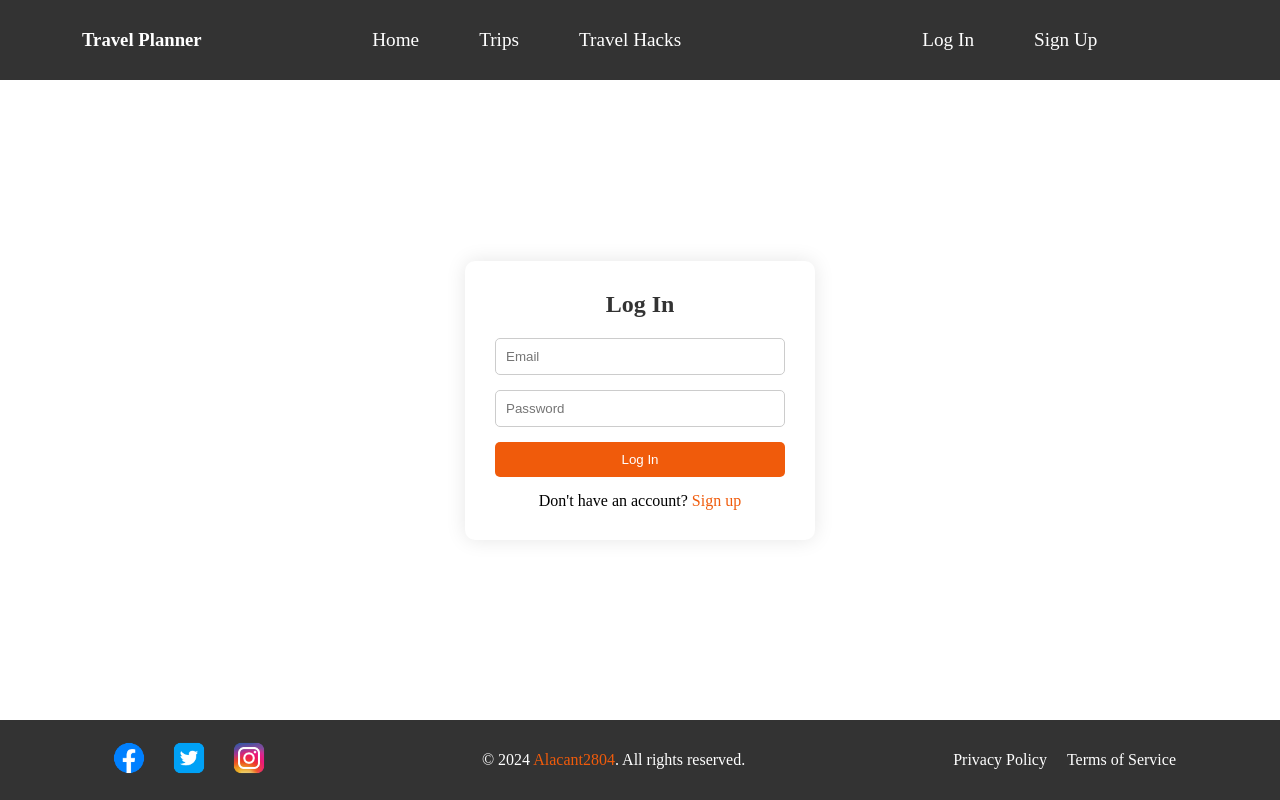
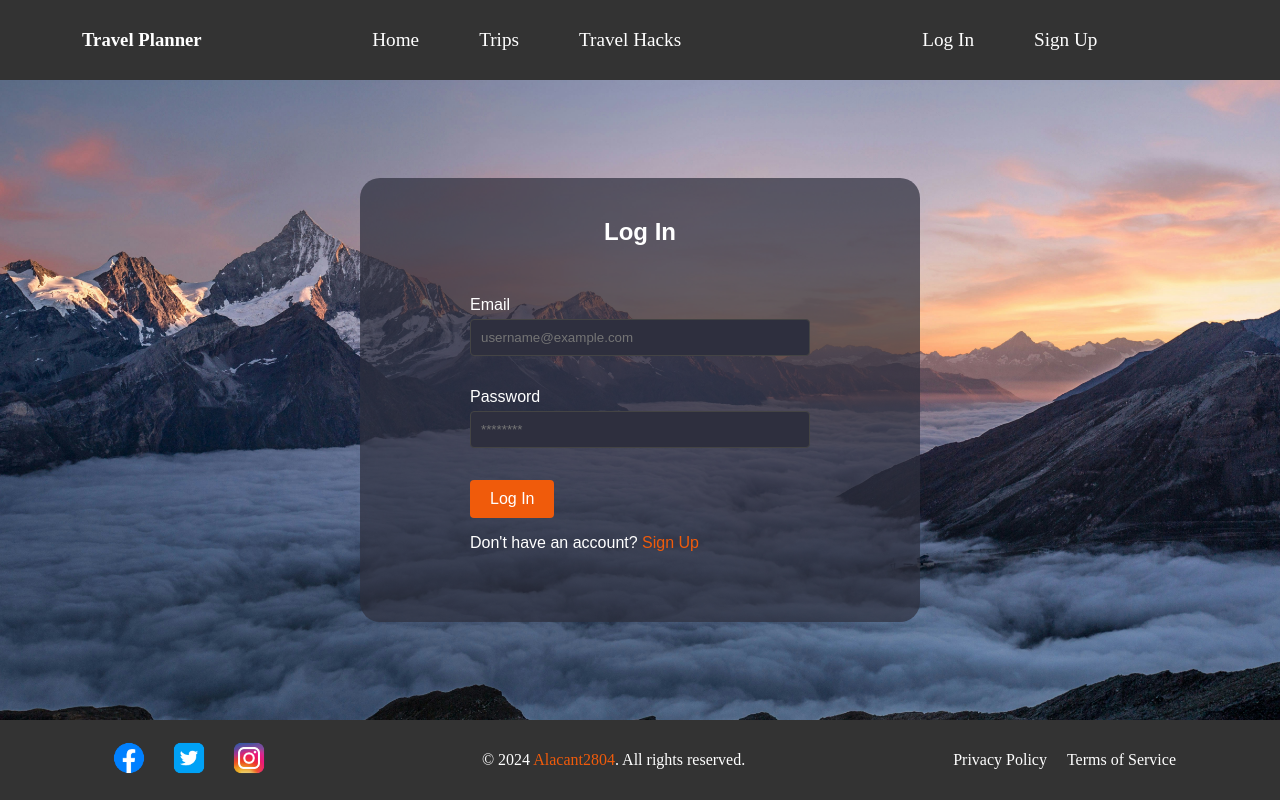
Before and after one commit to Alacant2804/Travel-App, a React (Vite) app in the folder travel-app/: page /login in a window 1280 px wide. Built offline with nearby package versions, Linux system fonts and the light colour scheme.

Commit message:
Updated login form

```diff
--- a/travel-app/src/Login.css
+++ b/travel-app/src/Login.css
@@ -1,61 +1,74 @@
-.login-container {
+.page-content {
   display: flex;
   justify-content: center;
   align-items: center;
+  background-color: rgb(68, 68, 87);
+  color: white;
+  font-family: "Arial", sans-serif;
+  margin: 0;
+  padding: 0;
   height: 80vh;
+  background-image: url("./background-login.jpg");
+  background-size: cover;
+  background-position: center;
 }
 
-  .login-box {
-    background-color: #fff;
-    padding: 30px;
-    border-radius: 10px;
-    box-shadow: 0 0 20px rgba(0, 0, 0, 0.1);
-    width: 350px;
+.signup-container {
+  display: flex;
+  flex-direction: column;
+  align-items: center;
+  padding: 20px;
+  background-color: rgba(46, 47, 62, 0.7);
+  width: 70vh;
+  border-radius: 20px;
 }
 
-  .login-heading {
-    text-align: center;
-    margin-bottom: 20px;
-    font-size: 24px;
-    color: #333;
+.signup-header {
+  color: white;
+  max-width: 600px;
+  margin: 20px;
 }
 
-  .login-form {
-    display: flex;
-    flex-direction: column;
+.signup-section {
+  padding: 30px;
+  width: 100%;
+  max-width: 400px;
 }
 
-  .login-input {
-    padding: 10px;
-    margin-bottom: 15px;
-    border: 1px solid #ccc;
-    border-radius: 5px;
+.input-group {
+  margin-bottom: 2rem;
 }
 
-  .login-button {
-    padding: 10px;
-    background-color: #f05b0b;
-    color: #fff;
-    border: none;
-    border-radius: 5px;
-    cursor: pointer;
-    transition: background-color 0.3s ease;
+.input-group input:focus {
+  outline: none;
+  border-color: #f05b0b;
 }
 
-  .login-button:hover {
-    background-color: #d94c09;
+.input-group label {
+  display: block;
+  margin-bottom: 5px;
 }
 
-  .signup-link {
-    text-align: center;
-    margin-top: 15px;
+.input-group input {
+  width: 100%;
+  padding: 10px;
+  border: 1px solid #444;
+  border-radius: 4px;
+  background-color: #2e2f3e;
+  color: white;
 }
 
-  .signup-link a {
-    color: #f05b0b;
-    text-decoration: none;
+.create-account-button {
+  padding: 10px 20px;
+  border: none;
+  border-radius: 4px;
+  cursor: pointer;
+  font-size: 1em;
+  background-color: #f05b0b;
+  color: white;
+  margin-bottom: 1rem;
 }
 
-  .signup-link a:hover {
-    text-decoration: underline;
+.create-account-button:hover {
+  background-color: #d0490a;
 }
--- a/travel-app/src/Login.jsx
+++ b/travel-app/src/Login.jsx
@@ -1,32 +1,64 @@
-import { useState, useContext } from 'react';
-import { Link } from 'react-router-dom';
-import { AuthContext } from './AuthContext';
-import './Login.css';
+import { useState, useContext } from "react";
+import { Link } from "react-router-dom";
+import { AuthContext } from "./AuthContext";
+import { toast } from "react-toastify";
+import "./Login.css";
 
 export default function Login() {
-  const [email, setEmail] = useState('');
-  const [password, setPassword] = useState('');
+  const [email, setEmail] = useState("");
+  const [password, setPassword] = useState("");
   const { login } = useContext(AuthContext);
 
-  const handleSubmit = async (e) => {
+  const handleSubmitForm = async (e) => {
     e.preventDefault();
     try {
       await login(email, password);
     } catch (error) {
-      console.error(error);
+      toast.error(error, {
+        theme: "colored",
+      });
     }
   };
 
   return (
-    <div className="login-container">
-      <div className="login-box">
-        <h2 className="login-heading">Log In</h2>
-        <form onSubmit={handleSubmit} className="login-form">
-          <input type="email" value={email} onChange={(e) => setEmail(e.target.value)} placeholder="Email" required className="login-input" />
-          <input type="password" value={password} onChange={(e) => setPassword(e.target.value)} placeholder="Password" required className="login-input" />
-          <button type="submit" className="login-button">Log In</button>
-        </form>
-        <p className="signup-link">Don't have an account? <Link to="/sign-up">Sign up</Link></p>
+    <div className="page-content">
+      <div className="signup-container">
+        <h2 className="signup-header">Log In</h2>
+
+        <section className="signup-section">
+          <form onSubmit={handleSubmitForm}>
+            <div className="input-group">
+              <label htmlFor="email">Email</label>
+              <input
+                type="email"
+                id="email"
+                placeholder="username@example.com"
+                value={email}
+                onChange={(e) => setEmail(e.target.value)}
+                required
+              />
+            </div>
+            <div className="input-group">
+              <label htmlFor="password">Password</label>
+              <input
+                type="password"
+                id="password"
+                placeholder="********"
+                value={password}
+                onChange={(e) => setPassword(e.target.value)}
+                required
+              />
+            </div>
+            <div className="buttons">
+              <button type="submit" className="create-account-button">
+                Log In
+              </button>
+            </div>
+          </form>
+          <p>
+            Don't have an account? <Link to="/signup">Sign Up</Link>
+          </p>
+        </section>
       </div>
     </div>
   );
```
Lines whose indentation alone changed are shown as unchanged.
